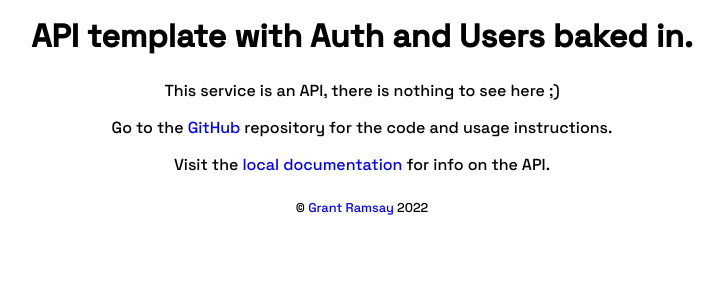
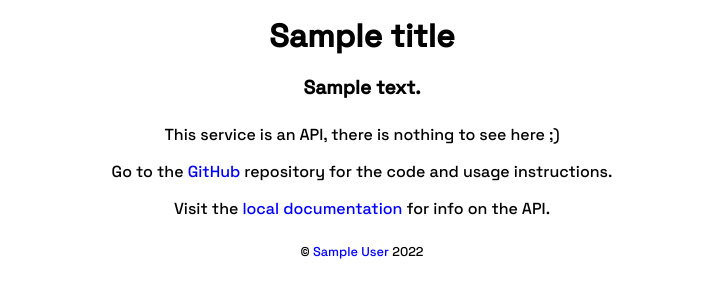
Before and after one commit to seapagan/fastapi-template, a Python web app: template templates/index.html in a window 1280 px wide. Shown: the top 300 px of the page, without its empty margins (278-1002 px from the left). Run offline with Jinja, Linux system fonts and the light colour scheme; the template is opened without the code that fills it: most values are stand-ins (such as "Sample title", 1, 10 or a date in 2020).

Commit message:
use custom metadata in the HTML template
Signed-off-by: Grant Ramsay <seapagan@gmail.com>

```diff
--- a/config/metadata.py
+++ b/config/metadata.py
@@ -9,11 +9,11 @@ custom_metadata = MetadataBase(
     title="API Template",
     description="A Clean API template with JTW Auth and User control baked in.",
     repository="https://github.com/seapagan/fastapi-template",
-    contact={
+    license_info={
         "name": "MIT License",
         "url": "https://opensource.org/licenses/MIT",
     },
-    license_info={
+    contact={
         "name": "Grant Ramsay",
         "url": "https://www.gnramsay.com",
     },
--- a/static/site.css
+++ b/static/site.css
@@ -18,8 +18,14 @@ body {
 }
 
 p,
-h1 {
+h1,
+h2 {
   text-align: center;
+}
+
+h2 {
+  padding-top: 1em;
+  font-size: 1.2rem;
 }
 
 p {
--- a/templates/index.html
+++ b/templates/index.html
@@ -12,19 +12,20 @@
     />
     <link href="static/site.css" rel="stylesheet" />
     <base target="_blank" />
-    <title>API Template by Seapagan</title>
+    <title>{{ title }}</title>
   </head>
 
   <body>
     <header>
-      <h1>API template with Auth and Users baked in.</h1>
+      <h1>{{ title }}</h1>
+      <h2>{{ description }}</h2>
     </header>
     <main>
       <p>This service is an API, there is nothing to see here ;)</p>
       <p>
         Go to the
         <a
-          href="https://github.com/seapagan/calendar-api"
+          href="{{ repository }}"
           rel="noopener noreferrer"
           >GitHub</a
         >
@@ -38,8 +39,8 @@
     </main>
     <footer>
       &copy;
-      <a href="https://www.gnramsay.com" rel="noopener noreferrer"
-        >Grant Ramsay</a
+      <a href="{{ website }}" rel="noopener noreferrer"
+        >{{ author }}</a
       >
       2022
     </footer>
```
Also changed, not shown: resources/home.py (+12 -2 lines).
